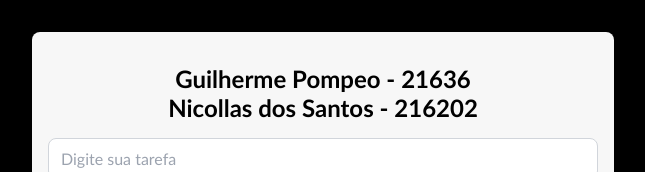
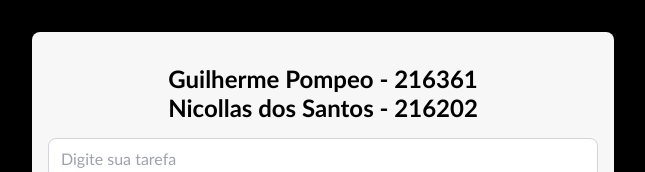
Before and after one commit to GuilhermeVerrone/mytodolist-front-main, an Angular app: page / in a window 1280 px wide. Shown: the top 172 px of the page, without its empty margins (317-962 px from the left). Built offline with nearby package versions, Linux system fonts and the light colour scheme; no server answers.

Commit message:
Update app.component.html

```diff
--- a/src/app/app.component.html
+++ b/src/app/app.component.html
@@ -1,5 +1,5 @@
 <div class="main">
-  <h1>Guilherme Pompeo - 21636 <br> Nicollas dos Santos - 216202</h1>
+  <h1>Guilherme Pompeo - 216361 <br> Nicollas dos Santos - 216202</h1>
 
   <div class="input-group">
     <input
```
